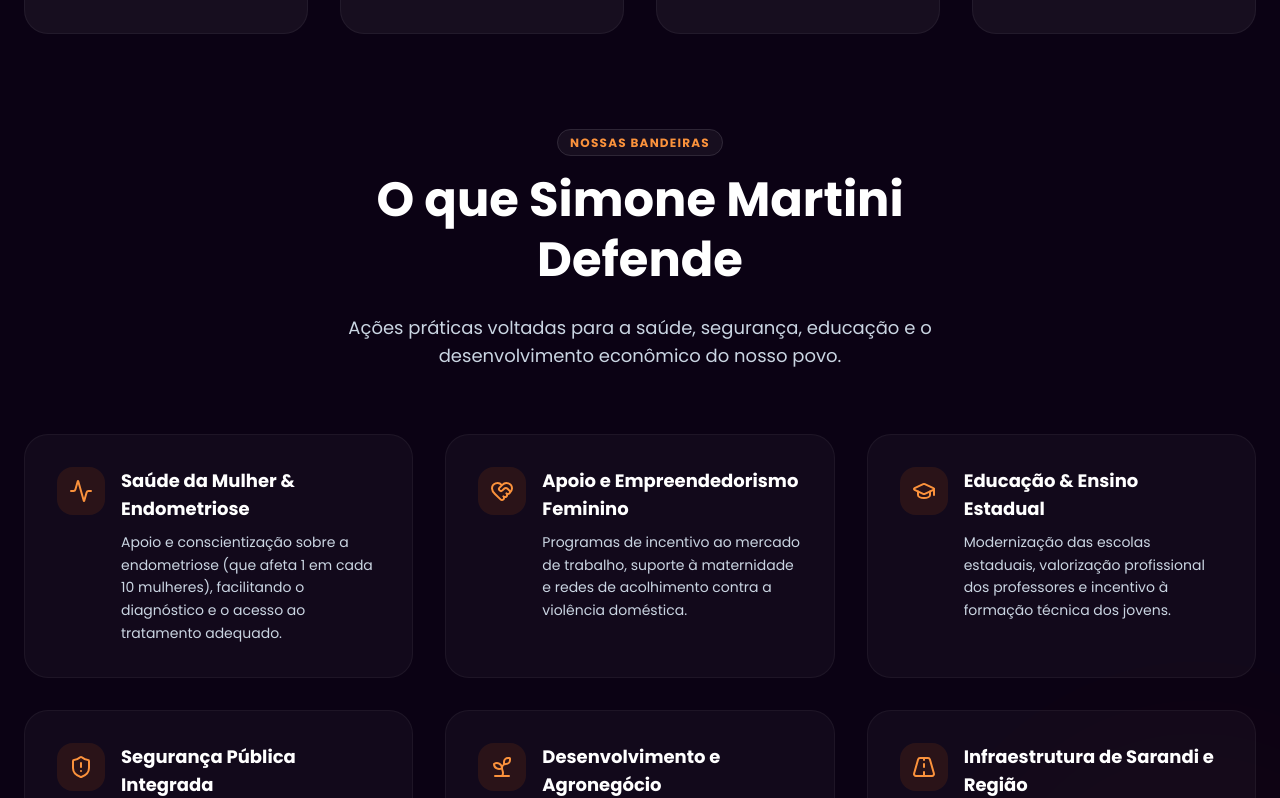
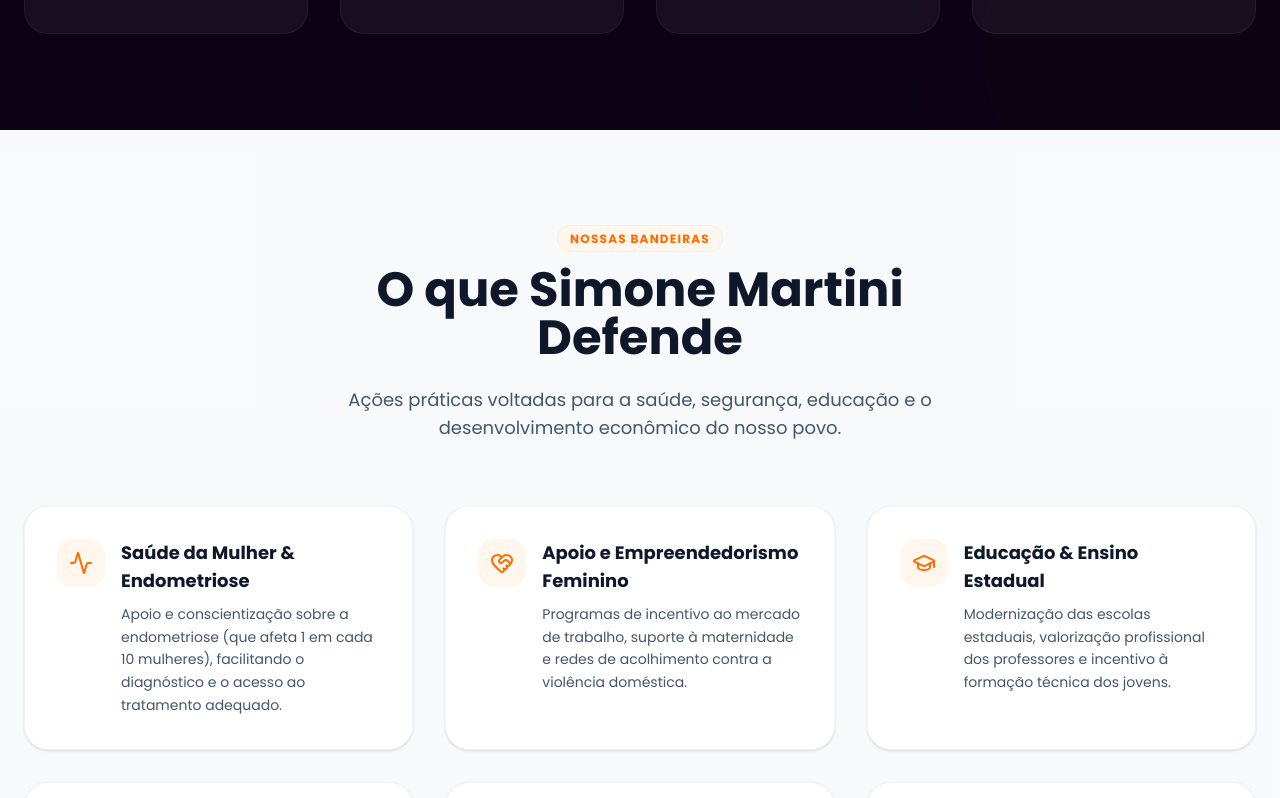
Before and after one commit to Gustavobernardelli/simone.site, a Next.js app in the folder simone-martini-landing/: page / in a window 1280 px wide. Shown: the part 2642-3440 px from the top of the page. Built offline with nearby package versions, Linux system fonts and the light colour scheme.

Commit message:
separado frentes (fundo escuro) e bandeiras (fundo claro)

```diff
--- a/simone-martini-landing/src/components/Proposals.tsx
+++ b/simone-martini-landing/src/components/Proposals.tsx
@@ -74,6 +74,7 @@ const bandeiras = [
 
 export function Proposals() {
   return (
+    <>
       <section id="proposals" className="py-24 bg-[#0B0214] relative overflow-hidden">
         {/* Abstract Background Shapes */}
         <div className="absolute top-0 left-0 -translate-y-1/3 -translate-x-1/3 w-[500px] h-[500px] bg-purple-900/10 rounded-full blur-3xl opacity-30 z-0 pointer-events-none" />
@@ -94,7 +95,7 @@ export function Proposals() {
             </p>
           </div>
 
-        <div className="grid md:grid-cols-2 lg:grid-cols-4 gap-8 mb-24">
+          <div className="grid md:grid-cols-2 lg:grid-cols-4 gap-8">
             {frentes.map((item, index) => (
               <motion.div
                 key={index}
@@ -114,16 +115,20 @@ export function Proposals() {
               </motion.div>
             ))}
           </div>
+        </div>
+      </section>
 
+      <section id="flags" className="py-24 bg-brand-50/50">
+        <div className="container mx-auto px-4 md:px-6">
           {/* Section 2: Bandeiras */}
           <div className="text-center max-w-2xl mx-auto mb-16">
-          <span className="text-xs font-bold tracking-widest text-accent-400 uppercase px-3 py-1 bg-white/5 rounded-full border border-white/10 backdrop-blur-md">
+            <span className="text-xs font-bold tracking-widest text-accent-500 uppercase px-3 py-1 bg-accent-50 rounded-full border border-accent-100">
               Nossas Bandeiras
             </span>
-          <h3 className="text-3xl md:text-5xl font-bold text-white mt-4 mb-6 leading-tight">
+            <h3 className="text-3xl md:text-5xl font-bold text-brand-800 mt-4 mb-6">
               O que Simone Martini Defende
             </h3>
-          <p className="text-lg text-slate-300">
+            <p className="text-lg text-slate-600">
               Ações práticas voltadas para a saúde, segurança, educação e o desenvolvimento econômico do nosso povo.
             </p>
           </div>
@@ -136,15 +141,15 @@ export function Proposals() {
                 whileInView={{ opacity: 1, y: 0 }}
                 viewport={{ once: true, margin: "-50px" }}
                 transition={{ duration: 0.5, delay: index * 0.05 }}
-              className="bg-white/[0.03] rounded-3xl p-8 border border-white/5 hover:border-accent-500/20 hover:bg-white/[0.06] hover:shadow-xl hover:shadow-accent-500/5 transition-all duration-300"
+                className="bg-white rounded-3xl p-8 border border-slate-100 hover:border-accent-200 shadow-sm hover:shadow-lg transition-all duration-300"
               >
                 <div className="flex gap-4 items-start">
-                <div className="w-12 h-12 bg-accent-500/10 rounded-2xl flex items-center justify-center text-accent-400 shrink-0">
+                  <div className="w-12 h-12 bg-accent-50 rounded-2xl flex items-center justify-center text-accent-500 shrink-0">
                     <item.icon size={24} />
                   </div>
                   <div>
-                  <h4 className="text-lg font-bold text-white mb-2">{item.title}</h4>
-                  <p className="text-slate-300 text-sm leading-relaxed">
+                    <h4 className="text-lg font-bold text-slate-900 mb-2">{item.title}</h4>
+                    <p className="text-slate-600 text-sm leading-relaxed">
                       {item.description}
                     </p>
                   </div>
@@ -152,8 +157,8 @@ export function Proposals() {
               </motion.div>
             ))}
           </div>
-
         </div>
       </section>
+    </>
   );
 }
```
Lines whose indentation alone changed are shown as unchanged.
